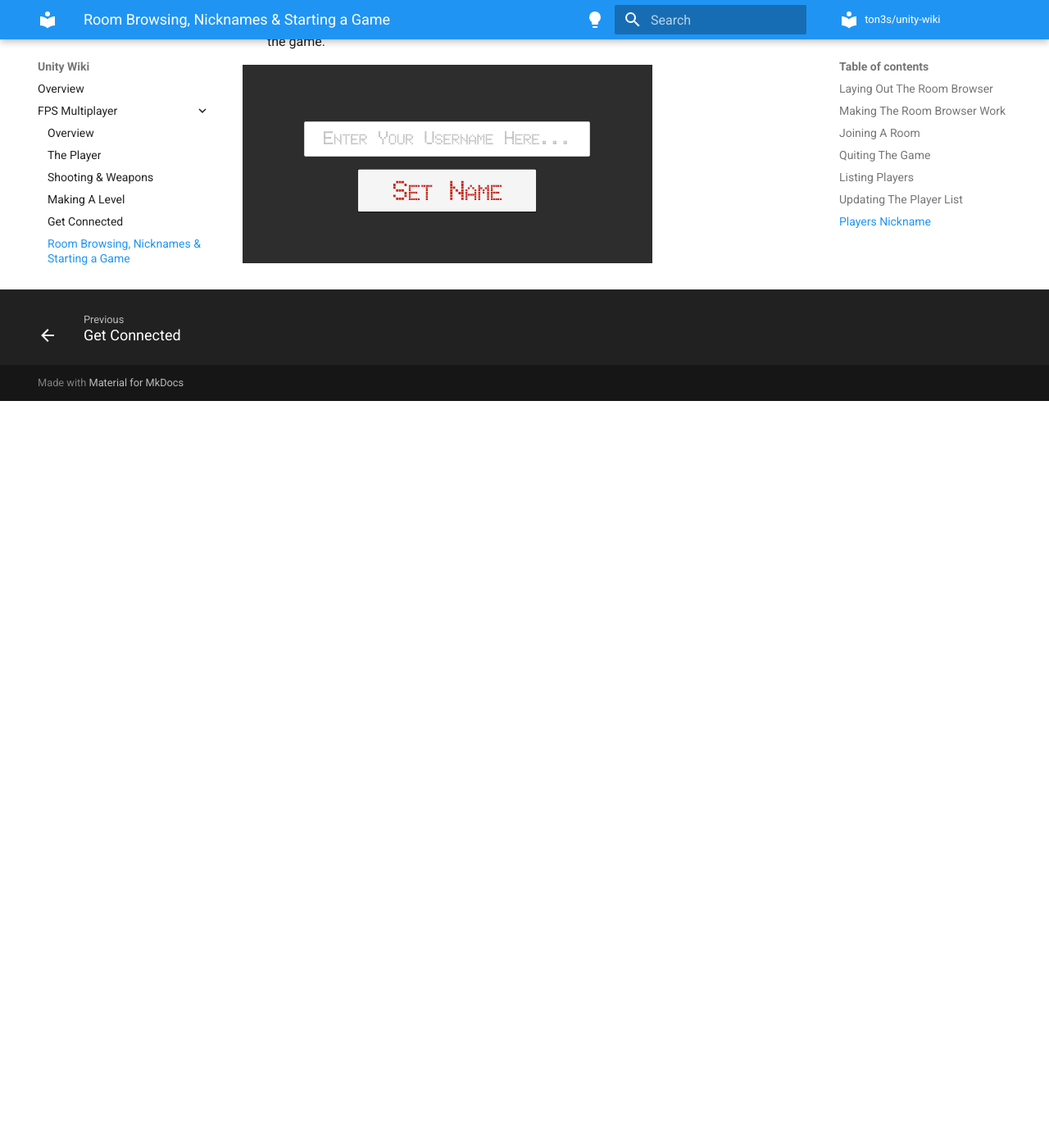
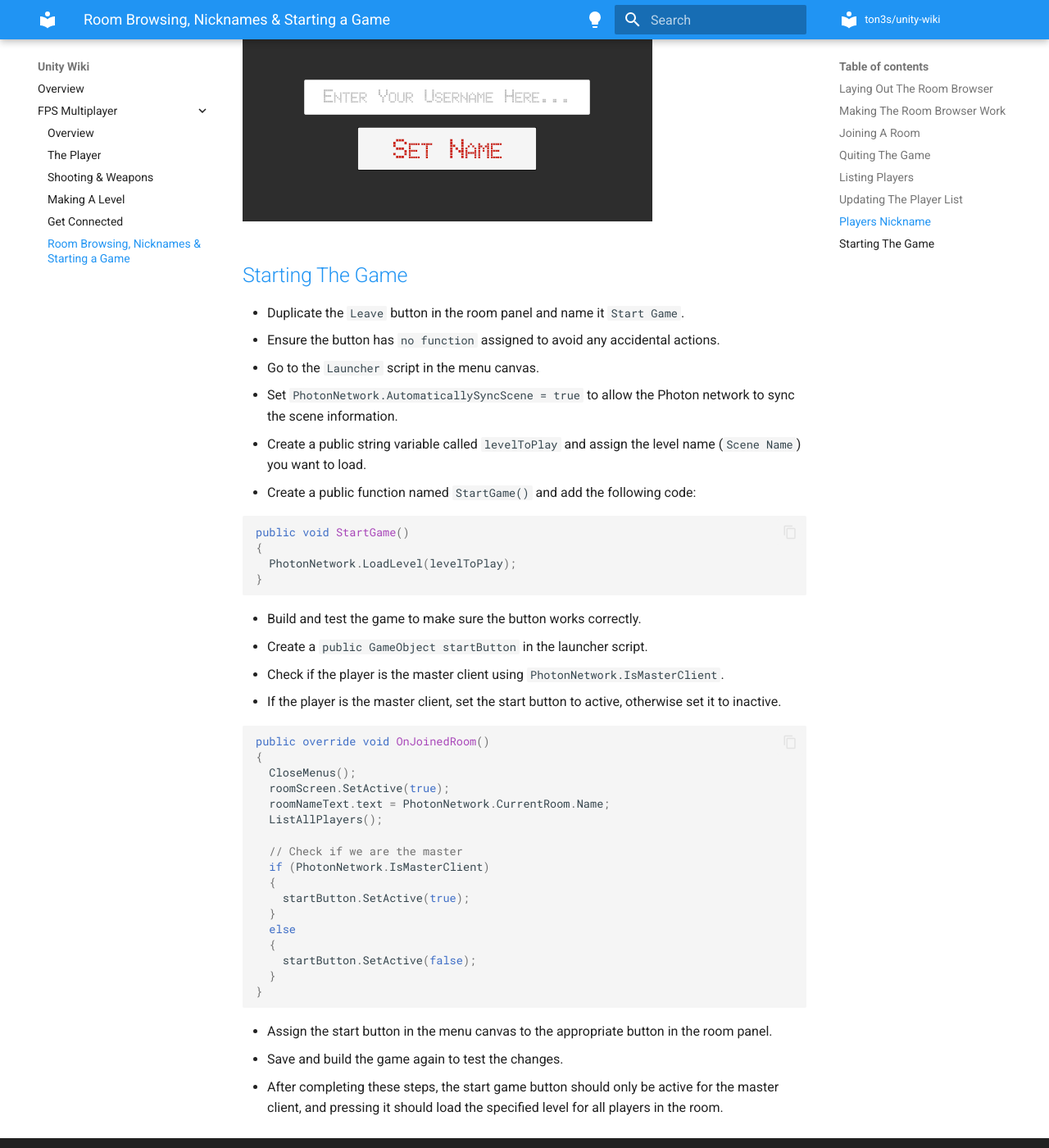
Before and after one commit to ton3s/unity-wiki, an MkDocs documentation site: the page built from docs/fps-multiplayer/starting-game.md, in a window 1280 px wide and 1400 px high, scrolled down 9648 px. Shown: the whole window at 82% size. Built offline with MkDocs 1.6.1 and Material for MkDocs 9.7.7, drawn with Linux system fonts in a browser that asks for light colours; before the commit the page ends 10137 px from its top, so only the background shows below that; some of the changed text lies outside the part shown.

Commit message:
Add video 47

````diff
--- a/docs/fps-multiplayer/starting-game.md
+++ b/docs/fps-multiplayer/starting-game.md
@@ -338,3 +338,48 @@ public void SetNickname()
 - Test the game in Unity to see if the player names are being saved and displayed correctly in the game.
 
 ![Set Username](images/set-username.png)
+
+## [Starting The Game](https://www.udemy.com/course/unity-online-multiplayer/learn/lecture/25988002#questions)
+
+- Duplicate the `Leave` button in the room panel and name it `Start Game`.
+- Ensure the button has `no function` assigned to avoid any accidental actions.
+- Go to the `Launcher` script in the menu canvas.
+- Set `PhotonNetwork.AutomaticallySyncScene = true` to allow the Photon network to sync the scene information.
+- Create a public string variable called `levelToPlay` and assign the level name (`Scene Name`) you want to load.
+- Create a public function named `StartGame()` and add the following code:
+
+```cs
+public void StartGame()
+{
+  PhotonNetwork.LoadLevel(levelToPlay);
+}
+```
+
+- Build and test the game to make sure the button works correctly.
+- Create a `public GameObject startButton` in the launcher script.
+- Check if the player is the master client using `PhotonNetwork.IsMasterClient`.
+- If the player is the master client, set the start button to active, otherwise set it to inactive.
+
+```cs
+public override void OnJoinedRoom()
+{
+  CloseMenus();
+  roomScreen.SetActive(true);
+  roomNameText.text = PhotonNetwork.CurrentRoom.Name;
+  ListAllPlayers();
+
+  // Check if we are the master
+  if (PhotonNetwork.IsMasterClient)
+  {
+    startButton.SetActive(true);
+  }
+  else
+  {
+    startButton.SetActive(false);
+  }
+}
+```
+
+- Assign the start button in the menu canvas to the appropriate button in the room panel.
+- Save and build the game again to test the changes.
+- After completing these steps, the start game button should only be active for the master client, and pressing it should load the specified level for all players in the room.
````
Also changed, not shown: other parts of docs/fps-multiplayer/starting-game.md (+1 -1 lines), docs/fps-multiplayer/get-connected.md (+92 -99 lines).
